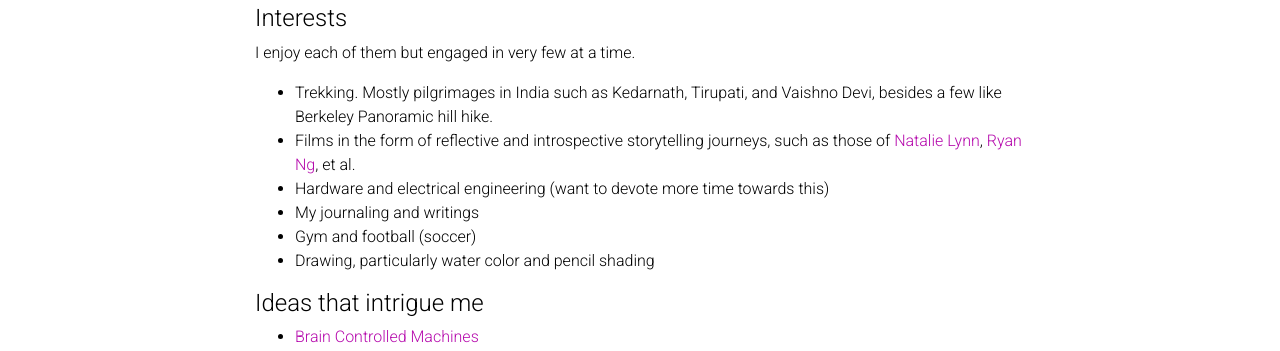
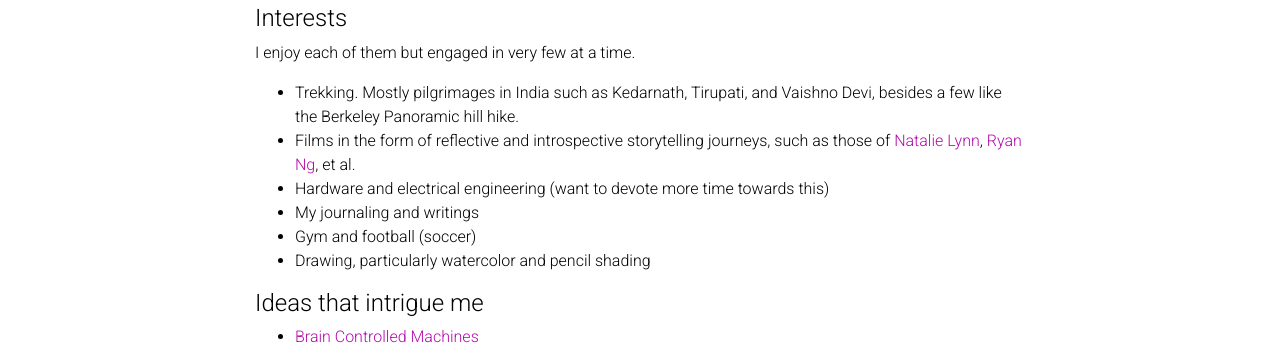
Before and after one commit to sarkarsrijon/sarkarsrijon.github.io, a Jekyll site: the page built from _pages/personal.md, in a window 1280 px wide and 1055 px high. Shown: the part 375-726 px from the top of the window. Built offline with Jekyll 4.4.1, drawn with Linux system fonts in a browser that asks for light colours; comment, search, counter and statistics services are not loaded; a style sheet for code colours, icons or effects is not loaded.

Commit message:
Update personal.md

```diff
--- a/_pages/personal.md
+++ b/_pages/personal.md
@@ -32,12 +32,12 @@ Lately, I've been having some really interesting conversations! Specifically, I'
 I enjoy each of them but engaged in very few at a time.
 
 <ul>
-<li>Trekking. Mostly pilgrimages in India such as Kedarnath, Tirupati, and Vaishno Devi, besides a few like Berkeley Panoramic hill hike.</li>
+<li>Trekking. Mostly pilgrimages in India such as Kedarnath, Tirupati, and Vaishno Devi, besides a few like the Berkeley Panoramic hill hike.</li>
 <li> Films in the form of reflective and introspective storytelling journeys, such as those of <a href='https://www.youtube.com/@nataliexlynn'>Natalie Lynn</a>, <a href='https://www.youtube.com/@RyanNgFilms'>Ryan Ng</a>, et al. </li>
 <li>Hardware and electrical engineering (want to devote more time towards this)</li>
 <li>My journaling and writings </li>
 <li>Gym and football (soccer) </li>
-<li>Drawing, particularly water color and pencil shading</li>
+<li>Drawing, particularly watercolor and pencil shading</li>
 </ul>
 
 #### Ideas that intrigue me
```
